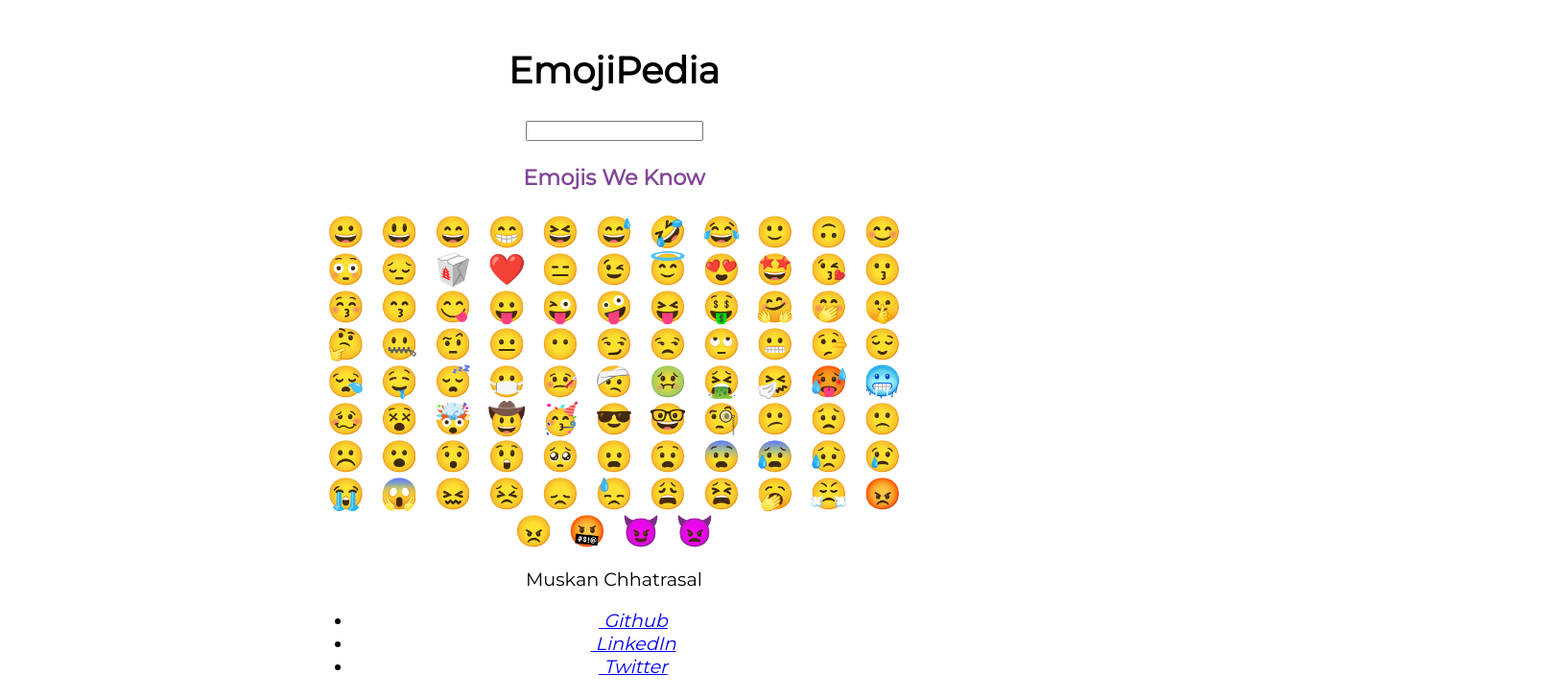
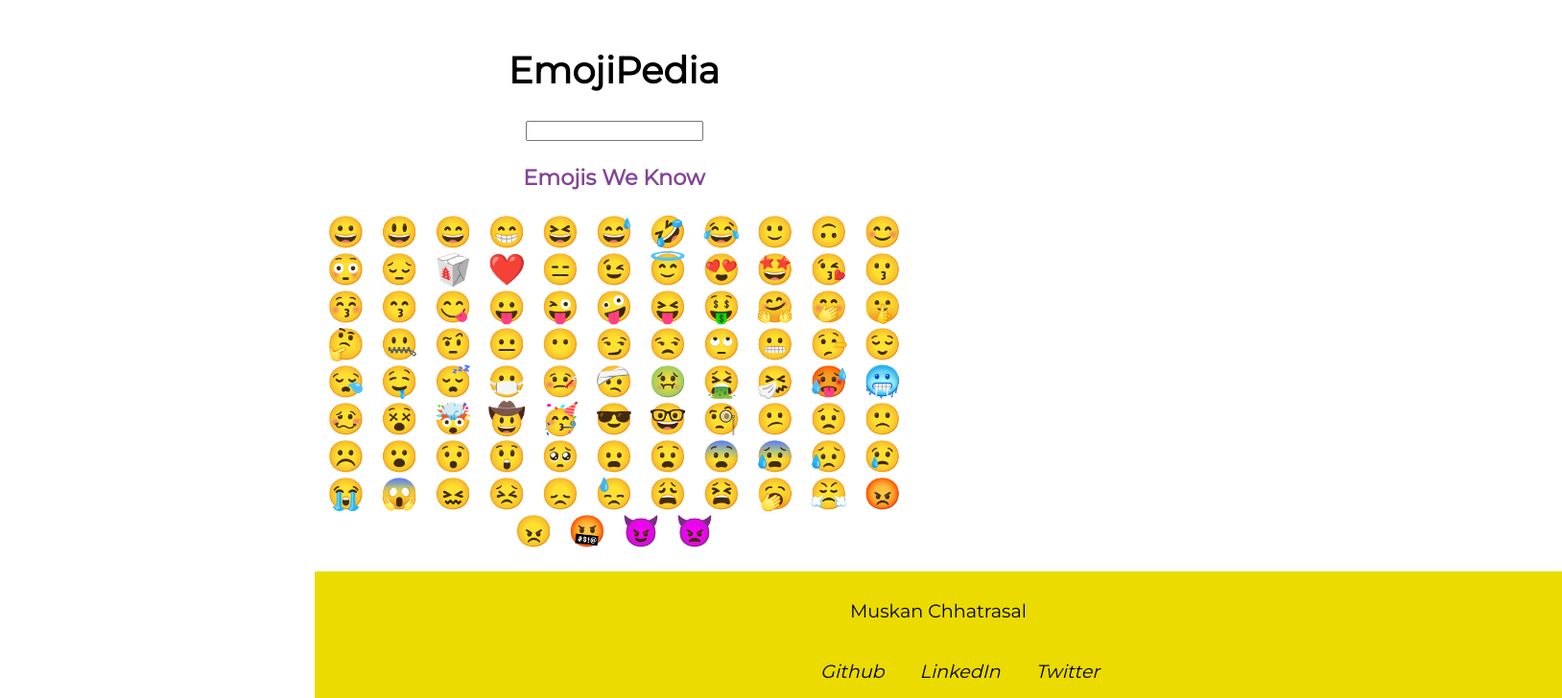
Before and after one commit to MuskanChhatrasal/EmojiPedia, a React (Create React App) app: page / in a window 1280 px wide. Shown: the top 728 px of the page at 96% size, 1628 px wide, since content can reach past the window. Built offline with nearby package versions, Linux system fonts and the light colour scheme.

Commit message:
Update styles.css

```diff
--- a/src/styles.css
+++ b/src/styles.css
@@ -6,3 +6,29 @@
     font-size: larger;
     padding: 1rem 20rem 1rem 20rem;
   }
+.footer {
+  background: #ebdb00;
+  position: absolute;
+  bottom: 5%;
+  margin: 0 auto;
+  width: 100%;
+
+  padding: 10px;
+}
+.footer p {
+  text-align: center;
+  color: black;
+}
+.footer ul {
+  display: flex;
+  align-items: center;
+  justify-content: center;
+}
+.footer ul li {
+  padding: 1.2rem 1rem;
+  list-style-type: none;
+}
+.footer ul li a {
+  color: black;
+  text-decoration: none;
+}
```
